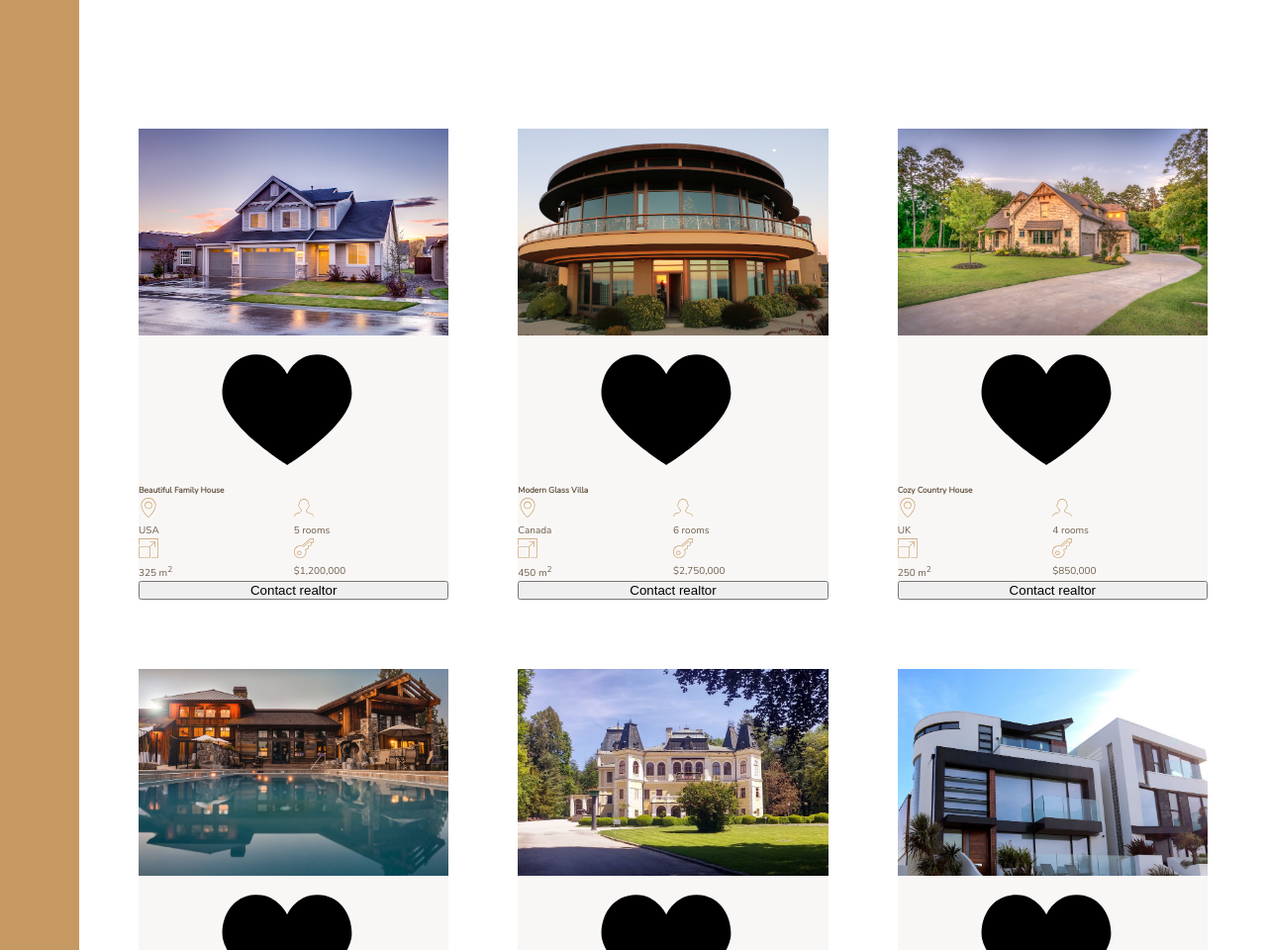
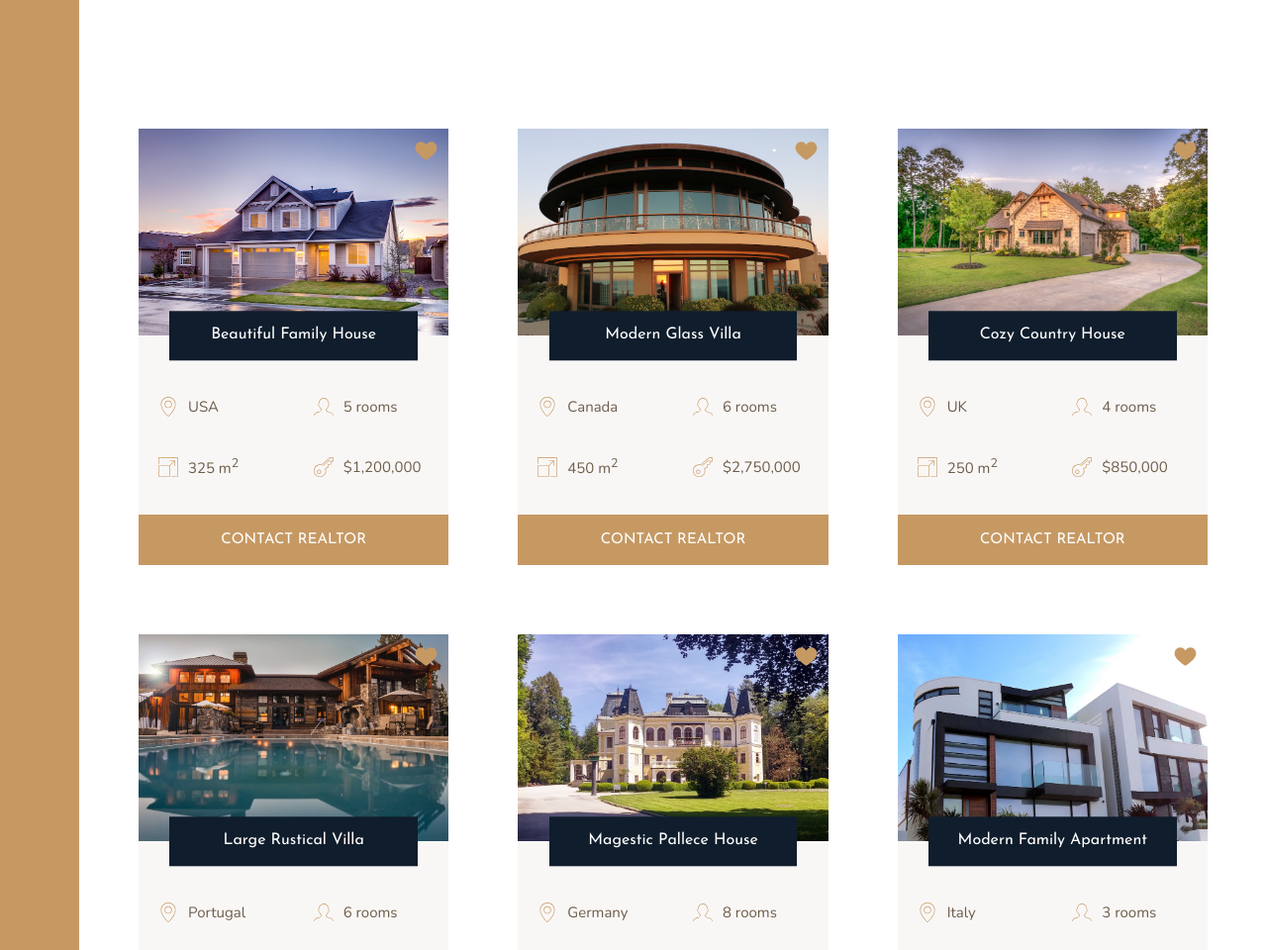
Before and after one commit to DeividVeloso/advanced-css, a website: page project/Nexter/index.html in a window 1280 px wide. Shown: the part 1840-2800 px from the top of the page at 99% size. Drawn offline with nearby package versions, Linux system fonts and the light colour scheme.

Commit message:
finish home card

```diff
--- a/project/Nexter/index.html
+++ b/project/Nexter/index.html
@@ -1,14 +1,12 @@
 <!DOCTYPE html>
 <html lang="en">
+
 <head>
   <meta charset="UTF-8" />
   <meta name="viewport" content="width=device-width, initial-scale=1.0" />
   <meta http-equiv="X-UA-Compatible" content="ie=edge" />
 
-    <link
-      href="https://fonts.googleapis.com/css?family=Josefin+Sans:300,400,400i|Nunito:300,300i"
-      rel="stylesheet"
-    />
+  <link href="https://fonts.googleapis.com/css?family=Josefin+Sans:300,400,400i|Nunito:300,300i" rel="stylesheet" />
   <link rel="stylesheet" href="css/style.css" />
   <link rel="shortcut icon" type="image/png" href="img/favicon.png" />
 
@@ -147,7 +145,7 @@
           $1,200,000
         </p>
       </div>
-        <button class="cta home__btn">Contact realtor</button>
+      <button class="btn home__btn">Contact realtor</button>
     </div>
 
     <div class="home">
@@ -186,7 +184,7 @@
           $2,750,000
         </p>
       </div>
-        <button class="cta home__btn">Contact realtor</button>
+      <button class="btn home__btn">Contact realtor</button>
     </div>
     <div class="home">
       <img src="img/house-3.jpeg" alt="House 3" class="home__img" />
@@ -224,7 +222,7 @@
           $850,000
         </p>
       </div>
-        <button class="cta home__btn">Contact realtor</button>
+      <button class="btn home__btn">Contact realtor</button>
     </div>
     <div class="home">
       <img src="img/house-4.jpeg" alt="House 4" class="home__img" />
@@ -262,7 +260,7 @@
           $1,950,000
         </p>
       </div>
-        <button class="cta home__btn">Contact realtor</button>
+      <button class="btn home__btn">Contact realtor</button>
     </div>
     <div class="home">
       <img src="img/house-5.jpeg" alt="House 5" class="home__img" />
@@ -300,7 +298,7 @@
           $9,500,000
         </p>
       </div>
-        <button class="cta home__btn">Contact realtor</button>
+      <button class="btn home__btn">Contact realtor</button>
     </div>
 
     <div class="home">
@@ -339,7 +337,7 @@
           $600,000
         </p>
       </div>
-        <button class="cta home__btn">Contact realtor</button>
+      <button class="btn home__btn">Contact realtor</button>
     </div>
   </div>
 
@@ -351,4 +349,5 @@
     Footer
   </footer>
 </body>
+
 </html>
--- a/project/Nexter/sass/_homes.scss
+++ b/project/Nexter/sass/_homes.scss
@@ -12,34 +12,74 @@
 
   display: grid;
   grid-template-columns: repeat(2, 1fr);
+  grid-row-gap: 3.5rem;
 
   &__img {
     width: 100%;
     grid-column: 1 / -1;
+    grid-row: 1 / 2;
   }
 
   &__like {
+    grid-column: 2 / 3;
+    grid-row: 1 / 2;
+    justify-self: end;
+    margin: 1rem;
+
+    fill: $color-primary;
+    height: 2.5rem;
+    width: 2.5rem;
   }
 
   &__name {
     grid-column: 1 / -1;
+
+    font-family: $font-display;
+    font-size: 1.6rem;
+    text-align: center;
+    padding: 1.25rem;
+    background-color: $color-secondary;
+    color: #fff;
+    font-weight: 400;
+
+    width: 80%;
+    justify-self: center;
+
+    grid-row: 1 / 2;
+    align-self: end;
+
+    transform: translateY(50%);
+    z-index: 4;
   }
 
   &__btn {
     grid-column: 1 / -1;
+    // background-color: $color-primary;
+    // color: #fff;
+    // font-size: 1.6rem;
+    // padding: 1rem;
+  }
+
+  &__location,
+  &__rooms {
+    margin-top: 2.5rem;
   }
 
   &__location,
   &__rooms,
   &__area,
   &__price {
+    font-size: 1.5rem;
+    margin-left: 2rem;
+
+    display: flex;
+    align-items: center;
+
     svg {
       fill: $color-primary;
       height: 2rem;
       width: 2rem;
-    }
-
-    p {
+      margin-right: 1rem;
     }
   }
 }
```
Also changed, not shown: project/Nexter/css/style.css. Lines whose indentation alone changed are shown as unchanged.
